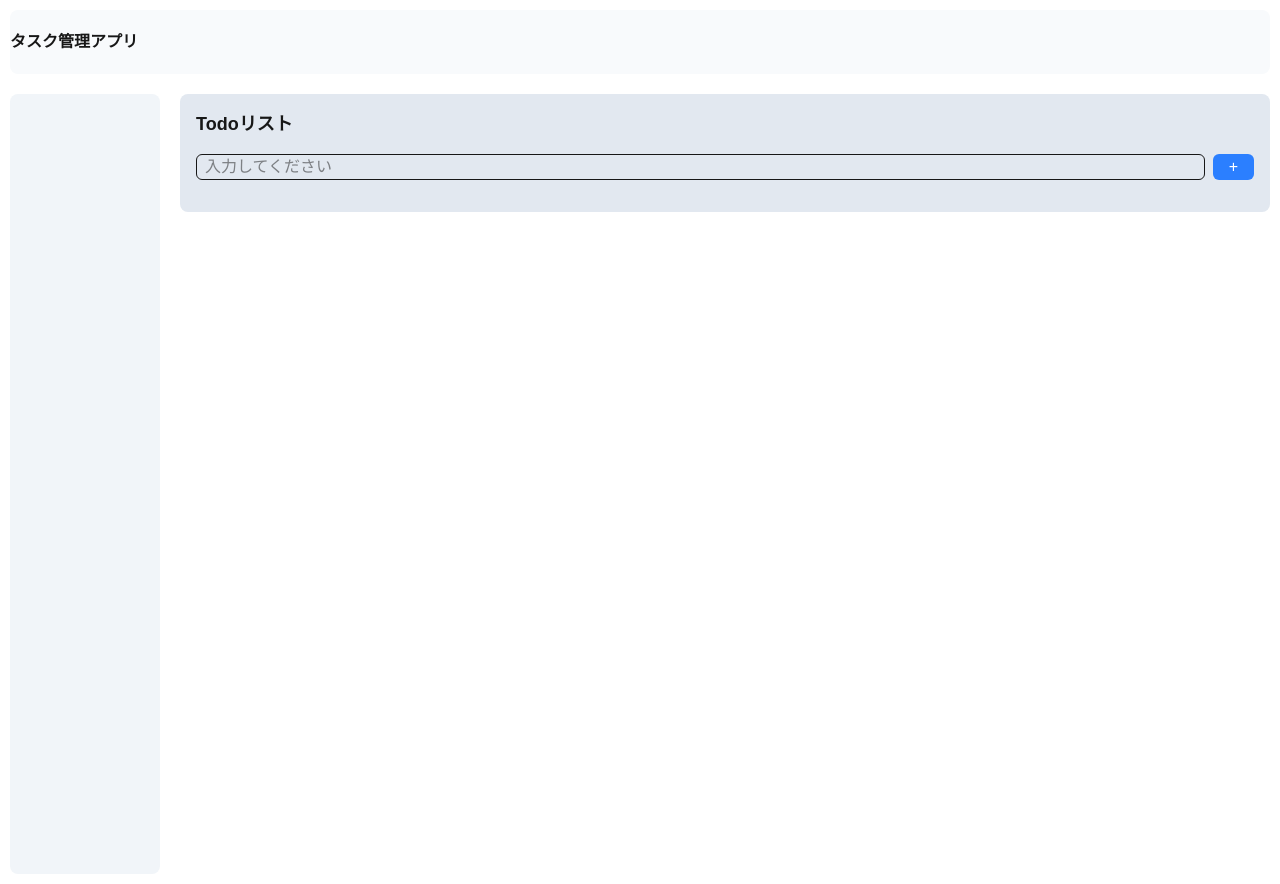
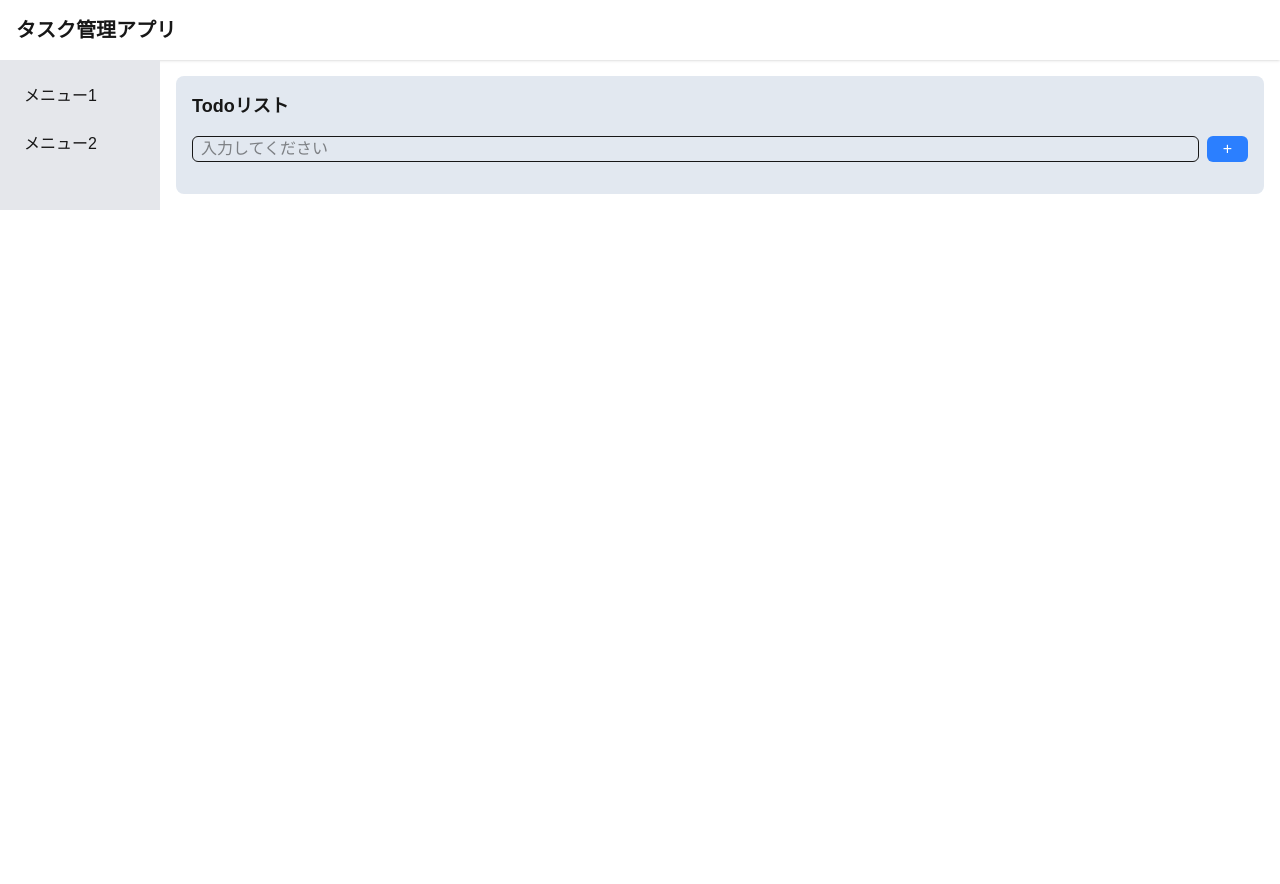
Before and after one commit to sako0515/task-app, a Next.js app: page / in a window 1280 px wide. After the commit the page ends 800 px from the top, so only its background shows below. Built offline with nearby package versions, Linux system fonts and the light colour scheme.

Commit message:
💄 UIの更新

```diff
--- a/app/layout.tsx
+++ b/app/layout.tsx
@@ -7,17 +7,20 @@ export default function RootLayout({
 }>) {
   return (
     <html lang="ja">
-      <body className="m-0 min-h-screen">
-        <header className="m-[10px] h-[64px] bg-slate-50 rounded-lg">
-          <h1 className="pt-[20px] font-bold">タスク管理アプリ</h1>
+      <body className="min-h-screen bg-gray-100 text-gray-900">
+        <header className="bg-white shadow p-4">
+          <h1 className="text-xl font-bold">タスク管理アプリ</h1>
         </header>
-        <div className="flex min-h-screen">
-          <aside className="m-[10px] w-[150px] bg-slate-100 rounded-lg">
-            <nav className="flex pt-[20px]">
-
+        <div className="flex">
+          <aside className="w-40 bg-gray-200 p-4 hidden md:block">
+            <nav>
+              <ul className="space-y-2">
+                <li className="hover:bg-gray-300 p-2 rounded">メニュー1</li>
+                <li className="hover:bg-gray-300 p-2 rounded">メニュー2</li>
+              </ul>
             </nav>
           </aside>
-          <main className="flex-1 m-[10px]">{children}</main>
+          <main className="flex-1 p-4">{children}</main>
         </div>
       </body>
     </html>
```
